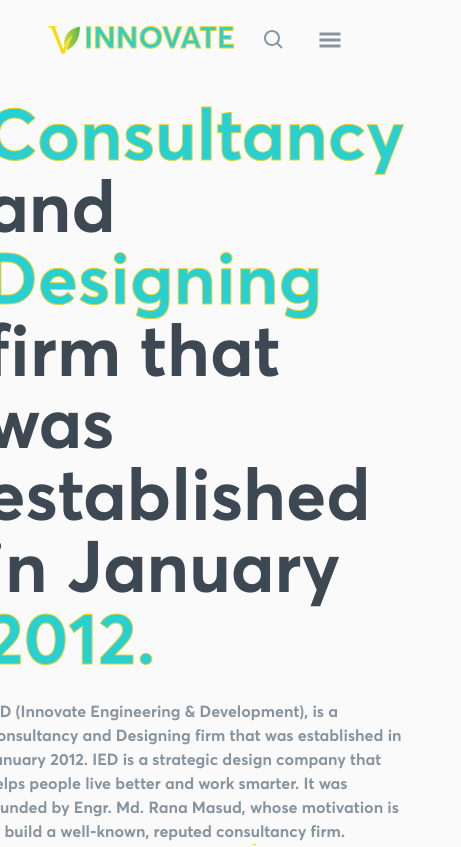
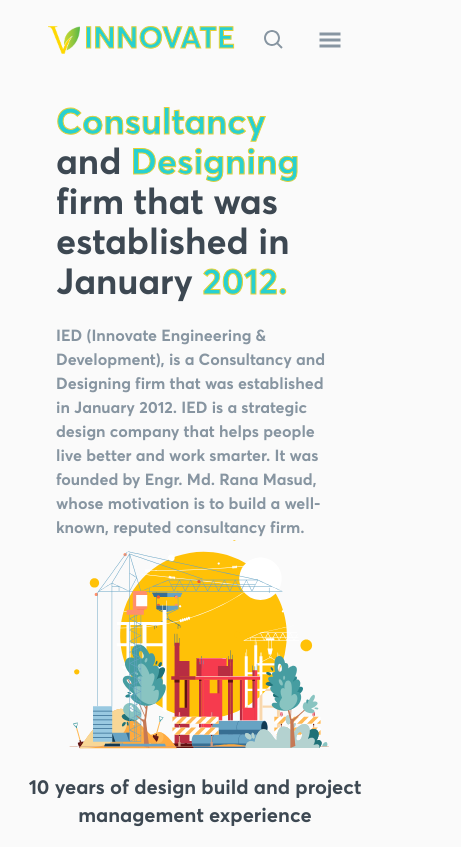
Before and after one commit to xmahbub/innovate, a React (Create React App) app: page / in a window 390 px wide. Shown: the top 847 px of the page, 461 px wide, since content can reach past the window. Built offline with nearby package versions, Linux system fonts and the light colour scheme.

Commit message:
font
font fix in small device

```diff
--- a/public/index.html
+++ b/public/index.html
@@ -24,7 +24,7 @@
       work correctly both with client-side routing and a non-root public URL.
       Learn how to configure a non-root public URL by running `npm run build`.
     -->
-    <title>React App</title>
+    <title>INNOVATE</title>
   </head>
   <body>
     <noscript>You need to enable JavaScript to run this app.</noscript>
--- a/src/home/body.js
+++ b/src/home/body.js
@@ -17,7 +17,7 @@
       <div className='flex-row justify-center justify-self-center px-14 lg:justify-between pt-20 lg:flex'>
 
           <div className='flex-col about sm:justify-center'>
-              <div className='main-text'><h1 className='text-7xl text-iec-font-primery font-iec-font-family'><span className='text-iec-font-color logo'>Consultancy</span> and <span className='text-iec-font-color logo'>Designing</span> firm that was established in January <span className='text-iec-font-color logo'>2012.</span></h1></div>
+              <div className='main-text'><h1 className='text-4xl lg:text-7xl text-iec-font-primery font-iec-font-family'><span className='text-iec-font-color logo'>Consultancy</span> and <span className='text-iec-font-color logo'>Designing</span> firm that was established in January <span className='text-iec-font-color logo'>2012.</span></h1></div>
               <div className='secoundary-text mt-5'><h2 className='text-iec-font-secoun font-iec-font-family'>IED (Innovate Engineering & Development), is a Consultancy and Designing firm that was established in January 2012. IED is a strategic design company that helps people live better and work smarter. It was founded by Engr. Md. Rana Masud, whose motivation is to build a well-known, reputed consultancy firm.</h2></div>
 
           </div>
```
